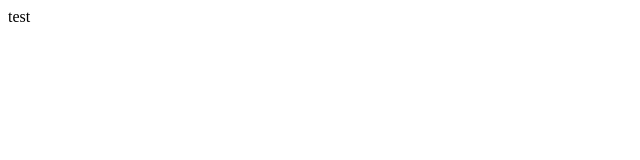
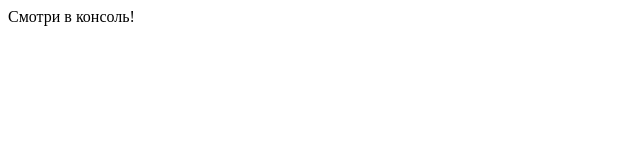
Before and after one commit to KsiuSallivan/javascript, a plain HTML site: page index.html in a window 1280 px wide. Shown: the whole page, without its empty margins (0-640 px from the left). Drawn offline with Linux system fonts and the light colour scheme.

Commit message:
lesson 11 - different

```diff
--- a/index.html
+++ b/index.html
@@ -1,7 +1,7 @@
 <html>
 <head>
 <meta charset="utf-8">
-<p>test</p>
+<p>Смотри в консоль!</p>
 </head>
 <body>
 
```
Also changed, not shown: app12.js (added).
